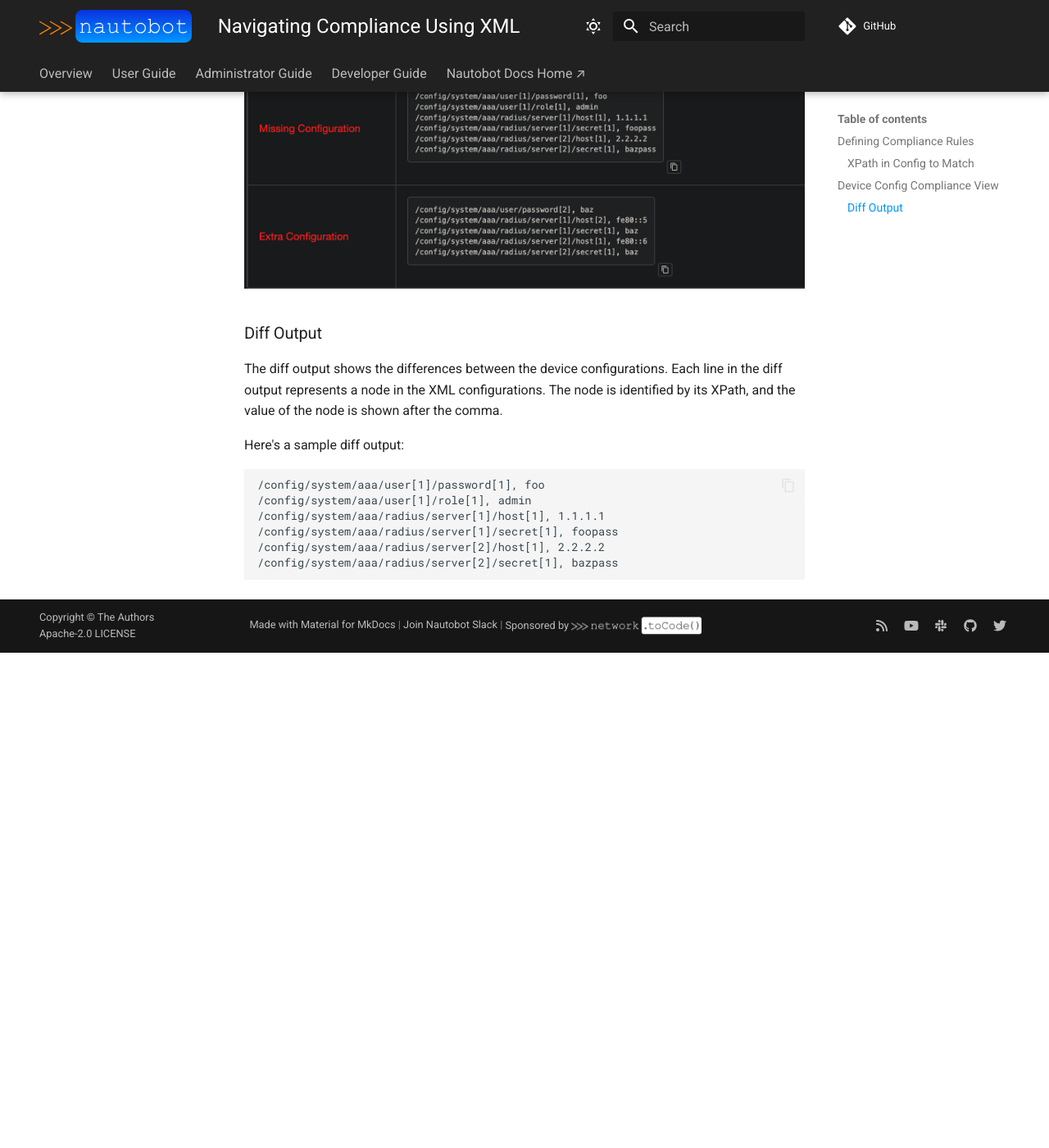
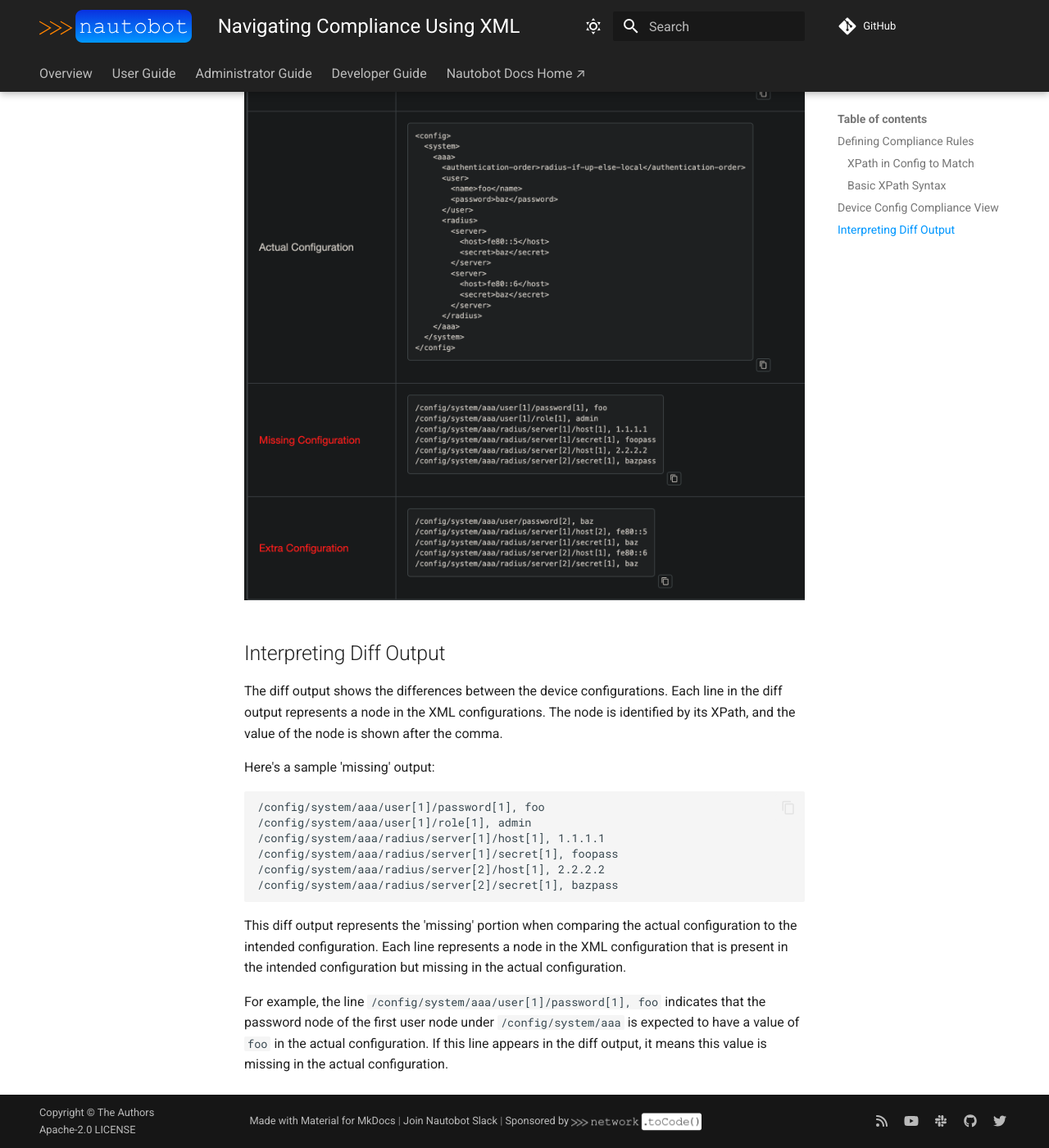
Before and after one commit to nautobot/nautobot-app-golden-config, an MkDocs documentation site: the page built from docs/user/app_feature_compliancexml.md, in a window 1280 px wide and 1400 px high, scrolled down 1628 px. Shown: the whole window at 82% size. Built offline with MkDocs 1.6.1 and Material for MkDocs 9.7.7, drawn with Linux system fonts in a browser that asks for light colours; comment, search, counter and statistics services are not loaded; before the commit the page ends 2424 px from its top, so only the background shows below that; some of the changed text lies outside the part shown.

Commit message:
Add documentation for basic XPath syntax and how to interpret diff output

````diff
--- a/docs/user/app_feature_compliancexml.md
+++ b/docs/user/app_feature_compliancexml.md
@@ -12,6 +12,18 @@
 
 XPath (XML Path Language) is a query language for selecting nodes from an XML document. In our application, XPath is used in the `config to match` field to specify which parts of the device configurations should be compared.
 
+### Basic XPath Syntax
+
+Here is a quick reference for basic XPath syntax:
+
+| Expression | Description |
+| --- | --- |
+| `nodename` | Selects all nodes with the name "nodename" |
+| `/` | Selects from the root node |
+| `//` | Selects nodes in the document from the current node that match the selection no matter where they are |
+
+For more detailed information on XPath syntax, you can refer to the [Supported XPath syntax](https://docs.python.org/3/library/xml.etree.elementtree.html#supported-xpath-syntax).
+
 Here are some examples of XPath queries that can be used in the `config to match` field:
 
 ![Example XML Compliance Rules](../images/compliance-rule-xml.png)
@@ -20,13 +32,13 @@
 
 ![Config Compliance Device View](../images/device-compliance-xml.png)
 
-### Diff Output
+## Interpreting Diff Output
 
 The diff output shows the differences between the device configurations. Each line in the diff output represents a node in the XML configurations. The node is identified by its XPath, and the value of the node is shown after the comma.
 
-Here's a sample diff output:
+Here's a sample 'missing' output:
 
-```
+```text
 /config/system/aaa/user[1]/password[1], foo
 /config/system/aaa/user[1]/role[1], admin
 /config/system/aaa/radius/server[1]/host[1], 1.1.1.1
@@ -34,3 +46,7 @@
 /config/system/aaa/radius/server[2]/host[1], 2.2.2.2
 /config/system/aaa/radius/server[2]/secret[1], bazpass
 ```
+
+This diff output represents the 'missing' portion when comparing the actual configuration to the intended configuration. Each line represents a node in the XML configuration that is present in the intended configuration but missing in the actual configuration.
+
+For example, the line `/config/system/aaa/user[1]/password[1], foo` indicates that the password node of the first user node under `/config/system/aaa` is expected to have a value of `foo` in the actual configuration. If this line appears in the diff output, it means this value is missing in the actual configuration.
````
